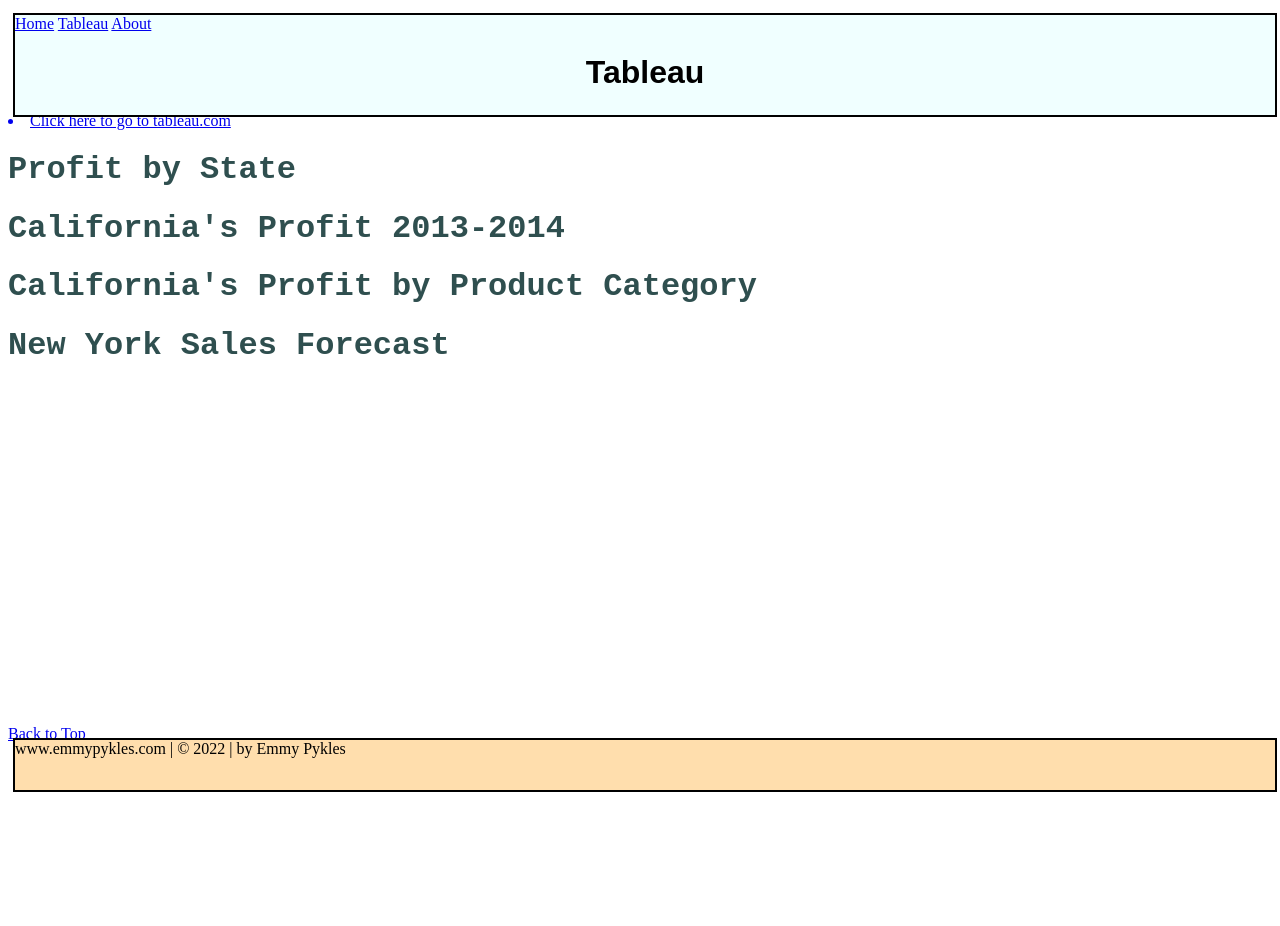
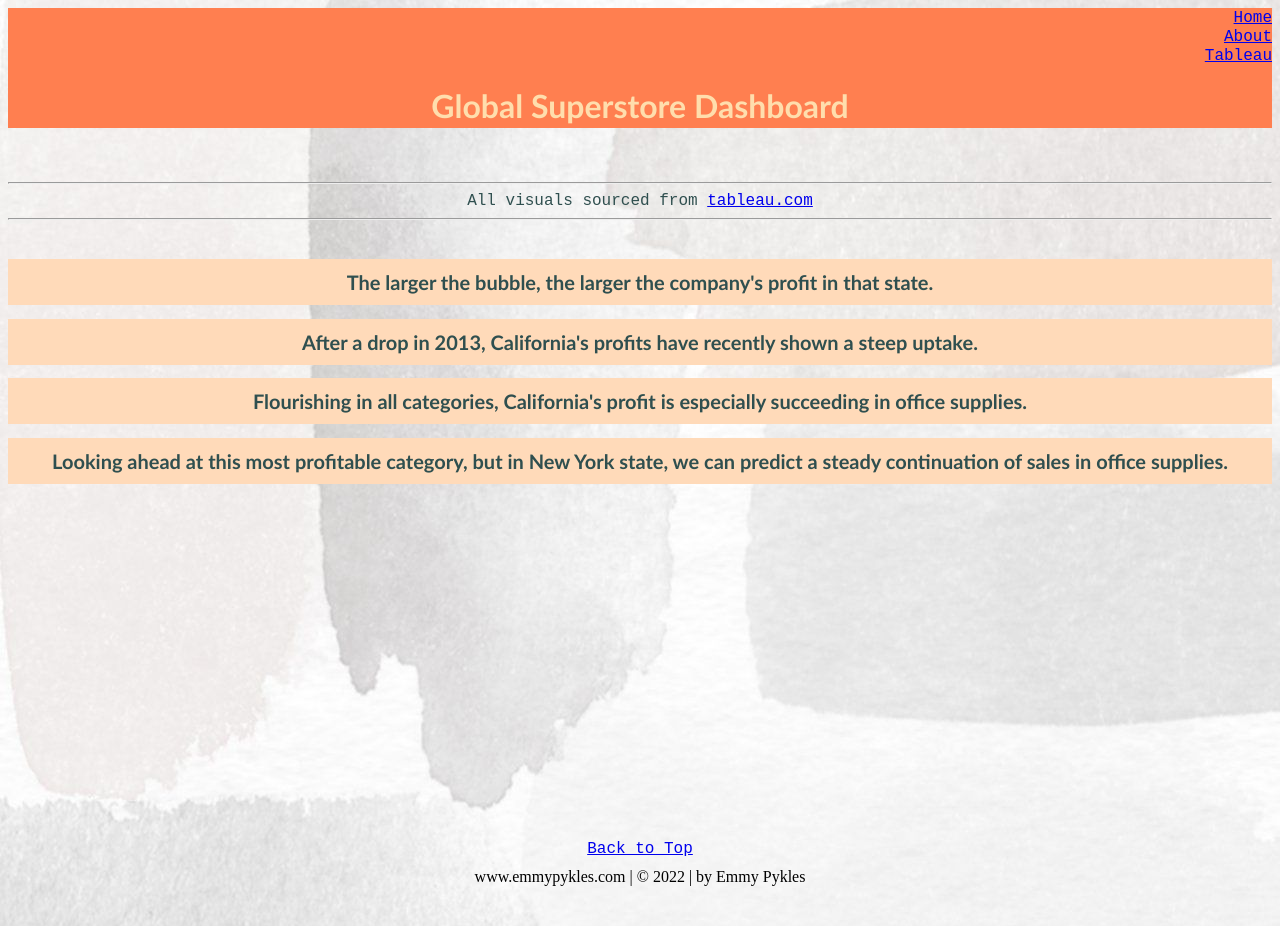
Before and after one commit to emmypykles/IS-201, a plain HTML site: page html/tableau.html in a window 1280 px wide. Before the commit the page ends 805 px from the top, so only its background shows below. Drawn offline with Linux system fonts and the light colour scheme.

Commit message:
Add files via upload

```diff
--- a/html/tableau.html
+++ b/html/tableau.html
@@ -1,4 +1,4 @@
-<!--Emmy Pykles, last edited Apr 13-->
+<!--Emmy Pykles, last edited Apr 16-->
 
 <!DOCTYPE html>
 
@@ -8,21 +8,28 @@
         <link href="../styles/bootstyles.css" rel="stylesheet" />
     </head>
 
-    <body>
-        <div class="common header">
-            <a href="../index.html">Home</a>
-            <a href="#">Tableau</a>
-            <a href = "about.html">About</a>
-            <h1 class="title"> Tableau</h1>
+    <body class="body" style="background-image: url(../images/watermark.jpg)" alt="watermark background">
+        <div class="header">
+            <a class= "nav" href="../index.html">Home</a>
+            <br>
+            <a class= "nav" href = "about.html">About</a>
+            <br>
+            <a class= "nav" href="#">Tableau</a>
+            <h1 class="title"> Global Superstore Dashboard </h1>
         </div>
 
-             <a href="https://www.tableau.com">
-                <li> Click here to go to tableau.com </li></a>
+        <div class="mainbody">
+                <br>
+                <br>
+                <hr class="my-4" />
+                All visuals sourced from
+                <a href="https://www.tableau.com"> tableau.com </a>
+                <hr class="my-4" />
+                <br>
 
-            <h1 class="caption"> Profit by State </h1>
             <div class='tableauPlaceholder' id='viz1649901309731' style='position: relative'><noscript><a href='#'><img
                             alt='Profit by State '
-                            src='https:&#47;&#47;public.tableau.com&#47;static&#47;images&#47;GN&#47;GNWMSRCNW&#47;1_rss.png'
+                            src='https:&#47;&#47;public.tableau.com&#47;static&#47;images&#47;GN&#47;GNWMSRCNW&#47;1_rss.png' alt="chart 1"
                             style='border: none' /></a></noscript><object class='tableauViz' style='display:none;'>
                     <param name='host_url' value='https%3A%2F%2Fpublic.tableau.com%2F' />
                     <param name='embed_code_version' value='3' />
@@ -40,11 +47,11 @@
                 </object></div>
             <script
                 type='text/javascript'>                    var divElement = document.getElementById('viz1649901309731'); var vizElement = divElement.getElementsByTagName('object')[0]; vizElement.style.width = '100%'; vizElement.style.height = (divElement.offsetWidth * 0.75) + 'px'; var scriptElement = document.createElement('script'); scriptElement.src = 'https://public.tableau.com/javascripts/api/viz_v1.js'; vizElement.parentNode.insertBefore(scriptElement, vizElement);                </script>
+        <h1 class="newcaption"> The larger the bubble, the larger the company's profit in that state. </h1>
 
-            <h1 class="caption"> California's Profit 2013-2014</h1>
             <div class='tableauPlaceholder' id='viz1649901455630' style='position: relative'><noscript><a href='#'><img
                             alt='California&#39;s Profit 2013-2014 '
-                            src='https:&#47;&#47;public.tableau.com&#47;static&#47;images&#47;Ca&#47;CaliforniasProfit2013-2014_16499014296610&#47;CaliforniasProfit2013-2014&#47;1_rss.png'
+                            src='https:&#47;&#47;public.tableau.com&#47;static&#47;images&#47;Ca&#47;CaliforniasProfit2013-2014_16499014296610&#47;CaliforniasProfit2013-2014&#47;1_rss.png' alt="chart 2"
                             style='border: none' /></a></noscript><object class='tableauViz' style='display:none;'>
                     <param name='host_url' value='https%3A%2F%2Fpublic.tableau.com%2F' />
                     <param name='embed_code_version' value='3' />
@@ -64,11 +71,12 @@
                 </object></div>
             <script
                 type='text/javascript'>                    var divElement = document.getElementById('viz1649901455630'); var vizElement = divElement.getElementsByTagName('object')[0]; vizElement.style.width = '100%'; vizElement.style.height = (divElement.offsetWidth * 0.75) + 'px'; var scriptElement = document.createElement('script'); scriptElement.src = 'https://public.tableau.com/javascripts/api/viz_v1.js'; vizElement.parentNode.insertBefore(scriptElement, vizElement);                </script>
+        <h1 class="newcaption"> After a drop in 2013, California's profits have recently shown a steep uptake.</h1>
 
-            <h1 class="caption"> California's Profit by Product Category </h1>
+
             <div class='tableauPlaceholder' id='viz1649901564415' style='position: relative'><noscript><a href='#'><img
                             alt='CA by Product Category '
-                            src='https:&#47;&#47;public.tableau.com&#47;static&#47;images&#47;CA&#47;CAbyCategory_16499015579800&#47;CAbyProductCategory&#47;1_rss.png'
+                            src='https:&#47;&#47;public.tableau.com&#47;static&#47;images&#47;CA&#47;CAbyCategory_16499015579800&#47;CAbyProductCategory&#47;1_rss.png' alt="chart 3"
                             style='border: none' /></a></noscript><object class='tableauViz' style='display:none;'>
                     <param name='host_url' value='https%3A%2F%2Fpublic.tableau.com%2F' />
                     <param name='embed_code_version' value='3' />
@@ -88,11 +96,11 @@
                 </object></div>
             <script
                 type='text/javascript'>                    var divElement = document.getElementById('viz1649901564415'); var vizElement = divElement.getElementsByTagName('object')[0]; vizElement.style.width = '100%'; vizElement.style.height = (divElement.offsetWidth * 0.75) + 'px'; var scriptElement = document.createElement('script'); scriptElement.src = 'https://public.tableau.com/javascripts/api/viz_v1.js'; vizElement.parentNode.insertBefore(scriptElement, vizElement);                </script>
+        <h1 class="newcaption"> Flourishing in all categories, California's profit is especially succeeding in office supplies.</h1>
 
-             <h1 class="caption"> New York Sales Forecast </h1>
             <div class='tableauPlaceholder' id='viz1649901630794' style='position: relative'><noscript><a href='#'><img
                             alt='New York Forecast '
-                            src='https:&#47;&#47;public.tableau.com&#47;static&#47;images&#47;NY&#47;NYForecast_16499016233110&#47;NewYorkForecast&#47;1_rss.png'
+                            src='https:&#47;&#47;public.tableau.com&#47;static&#47;images&#47;NY&#47;NYForecast_16499016233110&#47;NewYorkForecast&#47;1_rss.png' alt="chart 4"
                             style='border: none' /></a></noscript><object class='tableauViz' style='display:none;'>
                     <param name='host_url' value='https%3A%2F%2Fpublic.tableau.com%2F' />
                     <param name='embed_code_version' value='3' />
@@ -112,24 +120,16 @@
                 </object></div>
             <script
                 type='text/javascript'>                    var divElement = document.getElementById('viz1649901630794'); var vizElement = divElement.getElementsByTagName('object')[0]; vizElement.style.width = '100%'; vizElement.style.height = (divElement.offsetWidth * 0.75) + 'px'; var scriptElement = document.createElement('script'); scriptElement.src = 'https://public.tableau.com/javascripts/api/viz_v1.js'; vizElement.parentNode.insertBefore(scriptElement, vizElement);                </script>
+        <h1 class="newcaption">Looking ahead at this most profitable category, but in New York state, we can predict a steady continuation of sales in office supplies. </h1>
 
                 <p>&nbsp;</p><p>&nbsp;</p><p>&nbsp;</p><p>&nbsp;</p><p>&nbsp;</p>
                 <p>&nbsp;</p><p>&nbsp;</p><p>&nbsp;</p><p>&nbsp;</p><p>&nbsp;</p>
                 <a href= "#top"> Back to Top </a>
         </div>
-
-        <div class="common footer">
+    </body>
+        <div class="footer">
             www.emmypykles.com | &copy; 2022 | by Emmy Pykles
         </div>
-
-
-
-
-<!--This is a ridiculously long shortcut for a comment-->
-
-
-    </body>
-
 
 
 </html>
--- a/styles/bootstyles.css
+++ b/styles/bootstyles.css
@@ -1,27 +1,28 @@
-.common {
-    background-color: navajowhite;
-    border: solid 2px black;
-    position: relative;
-}
 
 .body {
-    background-color: #5555;
-    font-family: Verdana, Geneva, Tahoma, sans-serif;
+    background-color: white
 }
 
 .header {
-    background-color: azure;
+    background-color: #ff7f50;
     top: 5px;
     left: 5px;
     right: 5px;
-    height: 100px;
+    height: 120px;
+    text-align: right;
+    color: navajowhite;
 }
 
 .mainbody {
-    top: 114px;
-    bottom: 64px;
+    top: 120px;
+    bottom: 20px;
     right: 5px;
     left: 5px;
+    padding-top: 10px;
+    padding-bottom: 10px;
+    font-family: 'Courier New', Courier, monospace;
+    text-align: center;
+    color: darkslategray;
 }
 
 
@@ -30,17 +31,25 @@
     height: 50px;
     left: 5px;
     right: 5px;
+    text-align:center;
 }
 
-.caption {
+.newcaption{
+    border: 1px solid #ffdab9;
+    padding: 10px;
+    background-color: #ffdab9;
     color: darkslategray;
     text-decoration: wavy;
-    font-family: 'Courier New', Courier, monospace;
+    font-family: 'Trebuchet MS', 'Lucida Sans Unicode', 'Lucida Grande', 'Lucida Sans', Arial, sans-serif;
+    font-size: 20px;
+}
+.title {
+    font-family:'Trebuchet MS', 'Lucida Sans Unicode', 'Lucida Grande', 'Lucida Sans', Arial, sans-serif;
+    text-align: center;
+    padding-bottom: 100px;
 }
 
-.title {
-    font-family:fantasy;
-    text-align: center;
-    padding-bottom: 50px;
-
+.nav {
+    font-family:'Courier New', Courier, monospace;
+    text-align: right;
 }
```
Also changed, not shown: html/about.html (+27 -21 lines), index.html (+26 -18 lines), styles/mystyles.css (+23 -1 lines), images/global.jpg (added), images/watermark.jpg (added).
